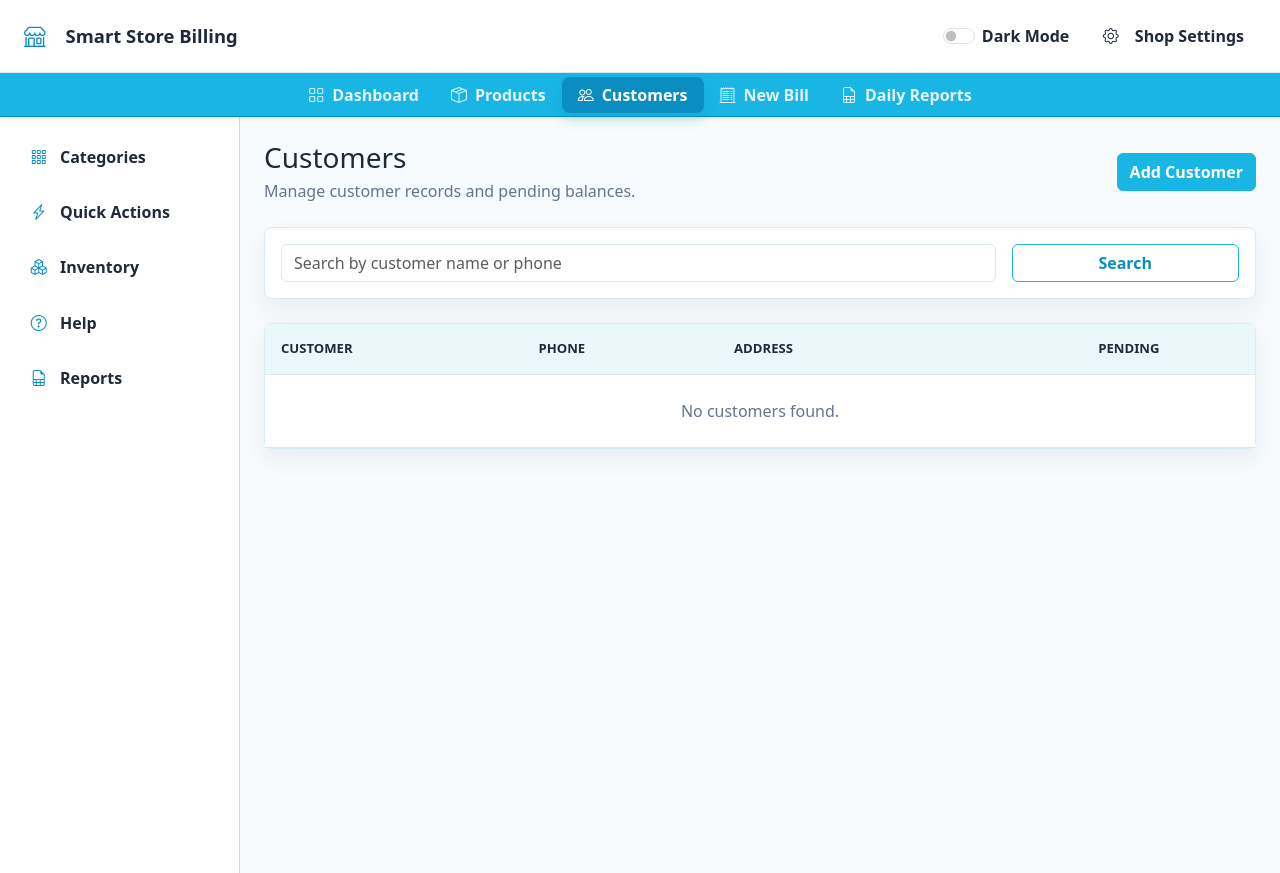
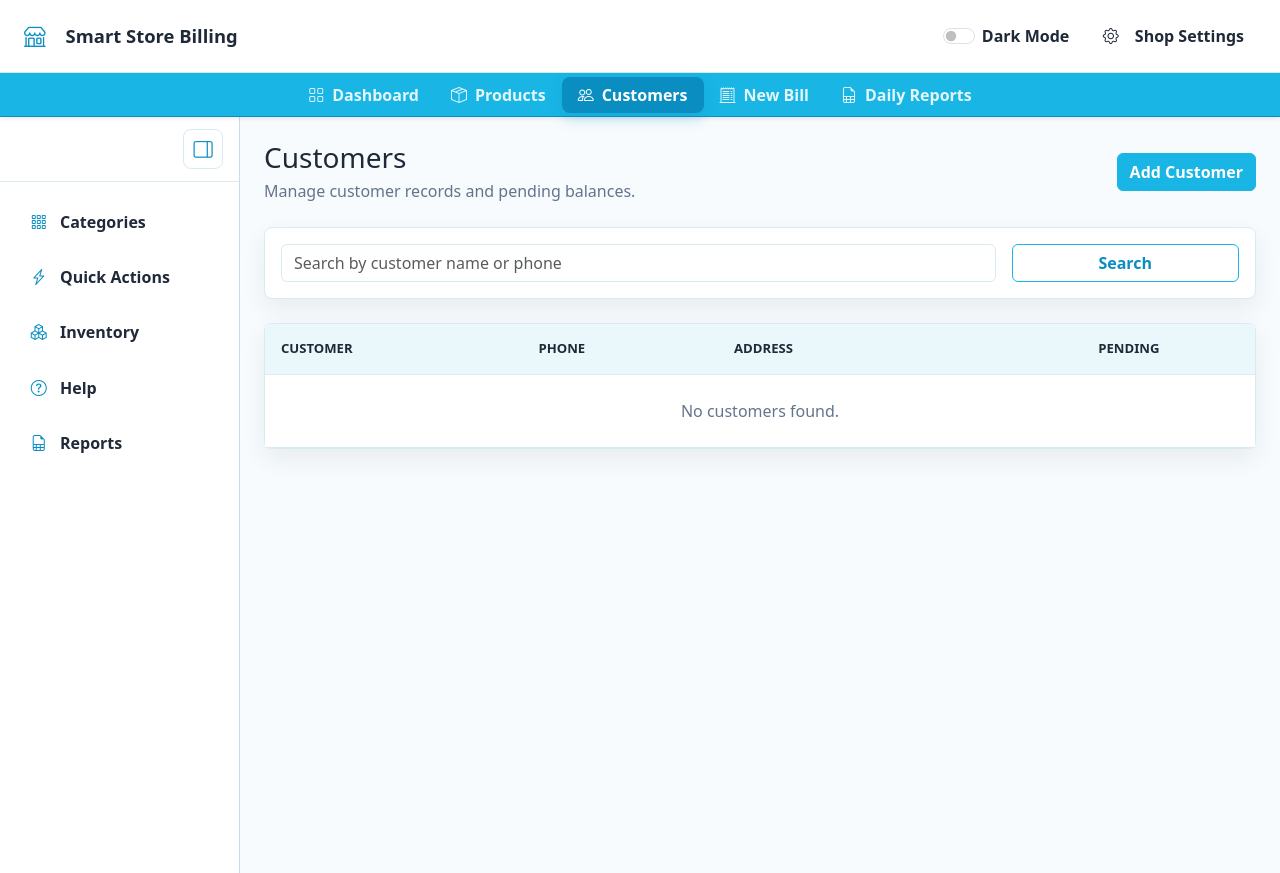
Before and after one commit to trinathprasad/smart-pos, a Flask app: page /customers/ in a window 1280 px wide. Run offline with Flask 3, Linux system fonts and the light colour scheme; data that the repository does not hold is empty.

Commit message:
Add collapsible sidebar with persistent state

```diff
--- a/app/static/css/styles.css
+++ b/app/static/css/styles.css
@@ -11,6 +11,12 @@
     --brand-success: #15803D;
     --app-navbar-height: 44px;
     --app-sidebar-width: 240px;
+    --app-sidebar-expanded-width: 240px;
+    --app-sidebar-collapsed-width: 72px;
+}
+
+body.is-sidebar-collapsed {
+    --app-sidebar-width: var(--app-sidebar-collapsed-width);
 }
 
 body {
@@ -219,7 +226,7 @@ h6 {
     z-index: 1020;
     width: var(--app-sidebar-width);
     height: calc(100vh - var(--app-navbar-height));
-    padding: 1rem;
+    padding: 0;
     overflow-y: auto;
     border: 0;
     border-right-color: #C6DFEA;
@@ -228,12 +235,54 @@ h6 {
     border-radius: 0;
     background-color: var(--brand-white);
     box-shadow: none;
+    transition: width 250ms ease;
+}
+
+.app-sidebar-header {
+    display: flex;
+    min-height: 64px;
+    align-items: center;
+    justify-content: flex-end;
+    padding: 12px 16px;
+    border-bottom: 1px solid var(--brand-border);
+    transition: padding 250ms ease;
+}
+
+.app-sidebar-toggle {
+    display: inline-flex;
+    width: 40px;
+    height: 40px;
+    align-items: center;
+    justify-content: center;
+    margin: 0;
+    padding: 0;
+    border: 1px solid var(--brand-border);
+    border-radius: 8px;
+    background-color: var(--brand-white);
+    color: var(--brand-primary-dark);
+    cursor: pointer;
+    line-height: 1;
+    transition: background-color 0.25s ease, color 0.25s ease, border-color 0.25s ease;
+}
+
+.app-sidebar-toggle:hover,
+.app-sidebar-toggle:focus {
+    border-color: var(--brand-primary);
+    background-color: var(--brand-header);
+    color: var(--brand-primary-dark);
+}
+
+.app-sidebar-toggle .bi {
+    font-size: 1.2rem;
+    line-height: 1;
 }
 
 .app-sidebar-nav {
     display: flex;
     flex-direction: column;
     gap: 0.45rem;
+    padding: 1rem;
+    transition: padding 250ms ease, gap 250ms ease;
 }
 
 .app-sidebar-link {
@@ -246,7 +295,14 @@ h6 {
     color: var(--brand-text);
     font-weight: 600;
     text-decoration: none;
-    transition: background-color 0.2s ease, color 0.2s ease, box-shadow 0.2s ease;
+    white-space: nowrap;
+    transition: background-color 0.2s ease, color 0.2s ease, box-shadow 0.2s ease, padding 250ms ease, gap 250ms ease;
+}
+
+.app-sidebar-link span {
+    overflow: hidden;
+    opacity: 1;
+    transition: opacity 180ms ease, width 250ms ease;
 }
 
 .app-sidebar-link:not(.active):hover,
--- a/app/templates/base.html
+++ b/app/templates/base.html
@@ -80,24 +80,29 @@
     {% if show_app_shell %}
         <div class="app-layout">
             <aside class="app-sidebar" aria-label="Main sidebar">
+                <div class="app-sidebar-header">
+                    <button class="app-sidebar-toggle" type="button" aria-label="Collapse sidebar" aria-expanded="true" data-sidebar-toggle>
+                        <i class="bi bi-layout-sidebar-reverse"></i>
+                    </button>
+                </div>
                 <nav class="app-sidebar-nav">
-                    <div class="app-sidebar-link" role="button" tabindex="0" data-sidebar-item="categories">
+                    <div class="app-sidebar-link" role="button" tabindex="0" data-sidebar-item="categories" title="Categories" data-bs-placement="right">
                         <i class="bi bi-grid-3x3-gap" aria-hidden="true"></i>
                         <span>Categories</span>
                     </div>
-                    <div class="app-sidebar-link" role="button" tabindex="0" data-sidebar-item="quick-actions">
+                    <div class="app-sidebar-link" role="button" tabindex="0" data-sidebar-item="quick-actions" title="Quick Actions" data-bs-placement="right">
                         <i class="bi bi-lightning-charge" aria-hidden="true"></i>
                         <span>Quick Actions</span>
                     </div>
-                    <div class="app-sidebar-link" role="button" tabindex="0" data-sidebar-item="inventory">
+                    <div class="app-sidebar-link" role="button" tabindex="0" data-sidebar-item="inventory" title="Inventory" data-bs-placement="right">
                         <i class="bi bi-boxes" aria-hidden="true"></i>
                         <span>Inventory</span>
                     </div>
-                    <div class="app-sidebar-link" role="button" tabindex="0" data-sidebar-item="help">
+                    <div class="app-sidebar-link" role="button" tabindex="0" data-sidebar-item="help" title="Help" data-bs-placement="right">
                         <i class="bi bi-question-circle" aria-hidden="true"></i>
                         <span>Help</span>
                     </div>
-                    <div class="app-sidebar-link" role="button" tabindex="0" data-sidebar-item="reports">
+                    <div class="app-sidebar-link" role="button" tabindex="0" data-sidebar-item="reports" title="Reports" data-bs-placement="right">
                         <i class="bi bi-file-earmark-spreadsheet" aria-hidden="true"></i>
                         <span>Reports</span>
                     </div>
```
Also changed, not shown: other parts of app/static/css/styles.css (+44 -0 lines), app/static/js/navigation.js (+44 -0 lines).
